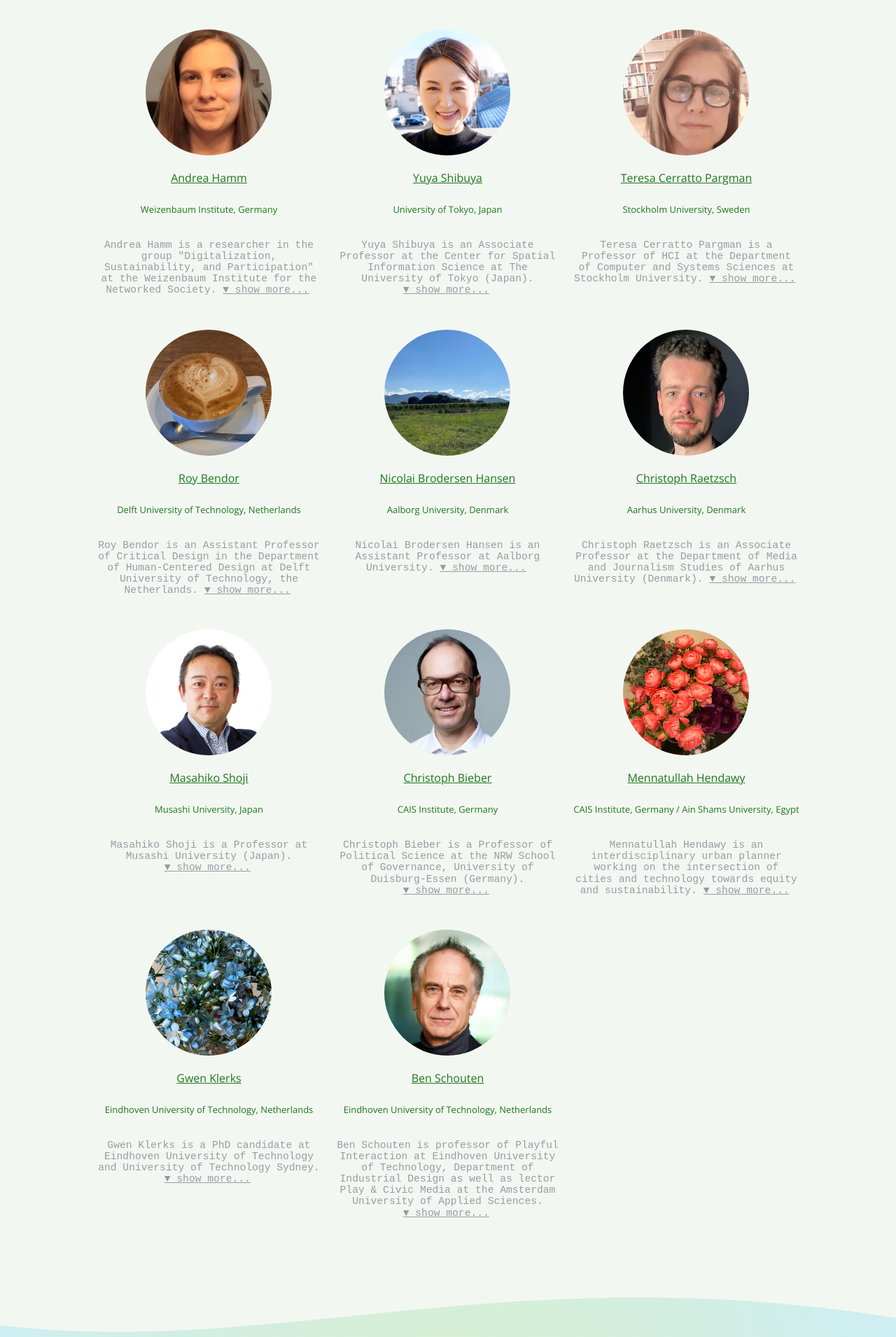
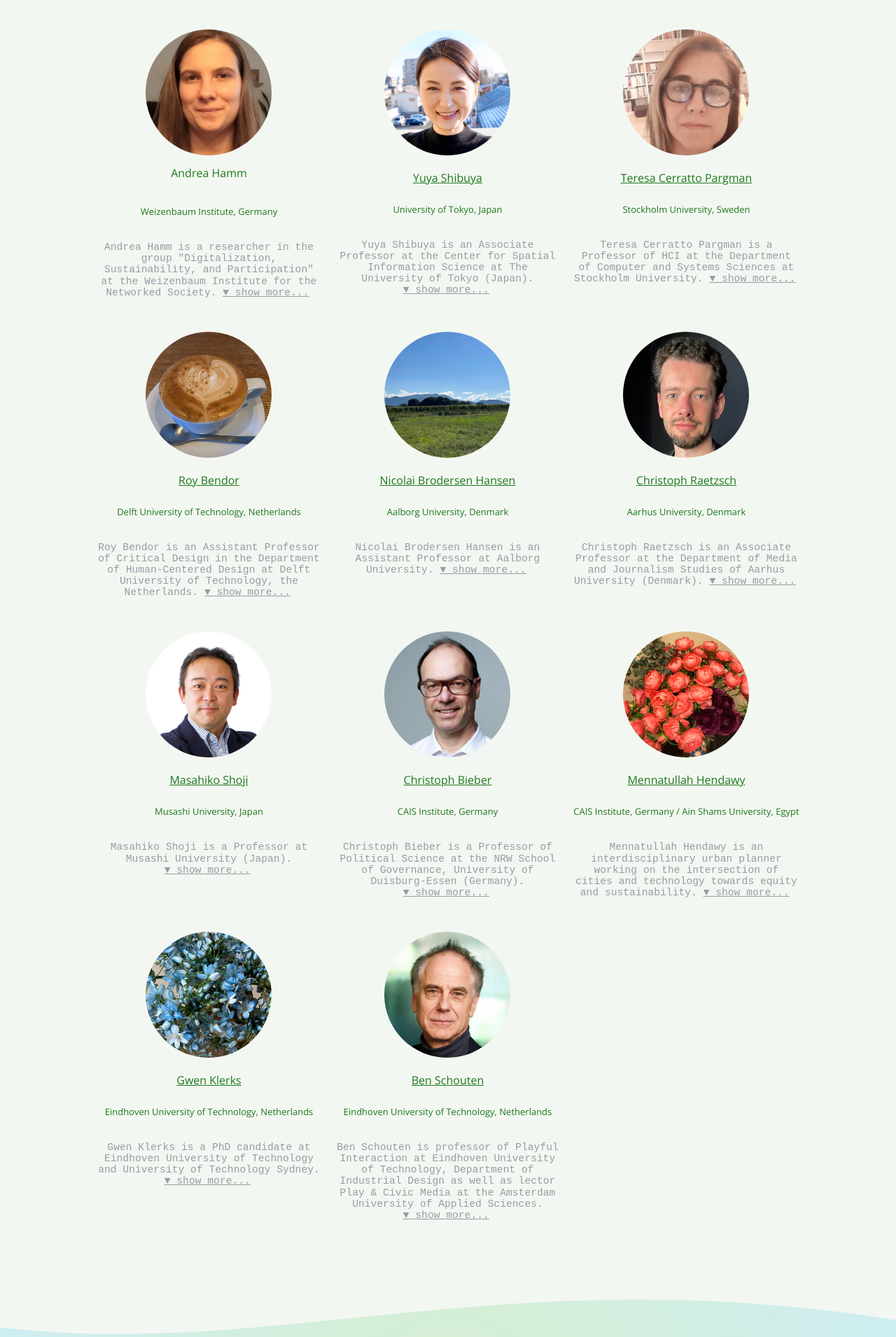
Before and after one commit to discontinued-civictech/discontinued-civictech.github.io, a Jekyll site: the page built from organizers.md, in a window 1280 px wide. Shown: the part 647-2557 px from the top of the page at 70% size. Built offline with Jekyll 4.4.1, drawn with Linux system fonts in a browser that asks for light colours; our own code applies the rules of GitHub Pages for plain Markdown files.

Commit message:
Update organizers.md

```diff
--- a/organizers.md
+++ b/organizers.md
@@ -6,10 +6,12 @@ layout: default
 
 <div class="row">
   <div class="column">
+    <a href="https://www.weizenbaum-institut.de/portrait/p/andrea-hamm/#page=1&sort=date">
     <img src="files/profile_photos/andreahamm.jpg" class="profile-photo">
     <div class="profile-name">
-        <a href="https://www.weizenbaum-institut.de/portrait/p/andrea-hamm/#page=1&sort=date">Andrea Hamm</a>
+        Andrea Hamm
     </div>
+    </a>
     <div class="profile-institute">
         Weizenbaum Institute, Germany
     </div>
```
